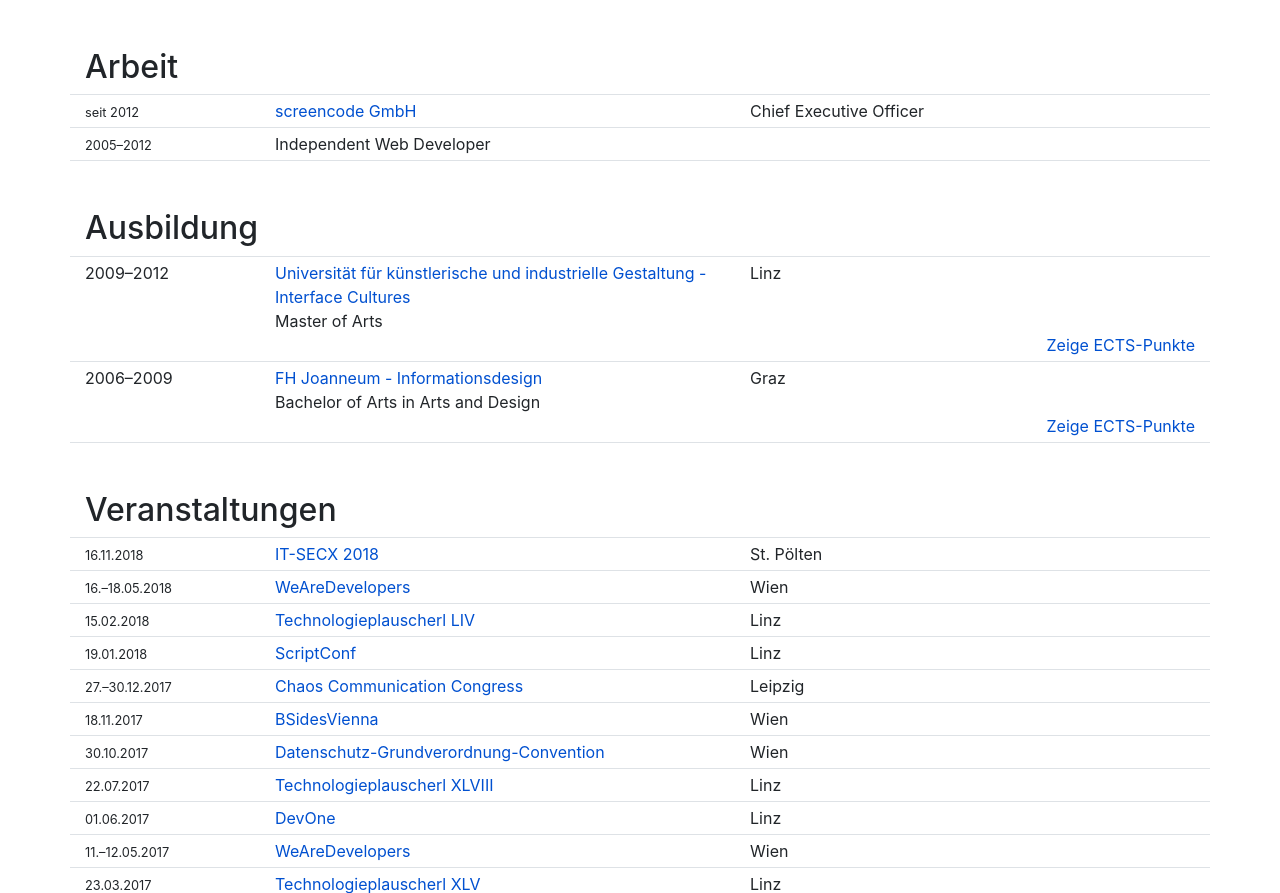
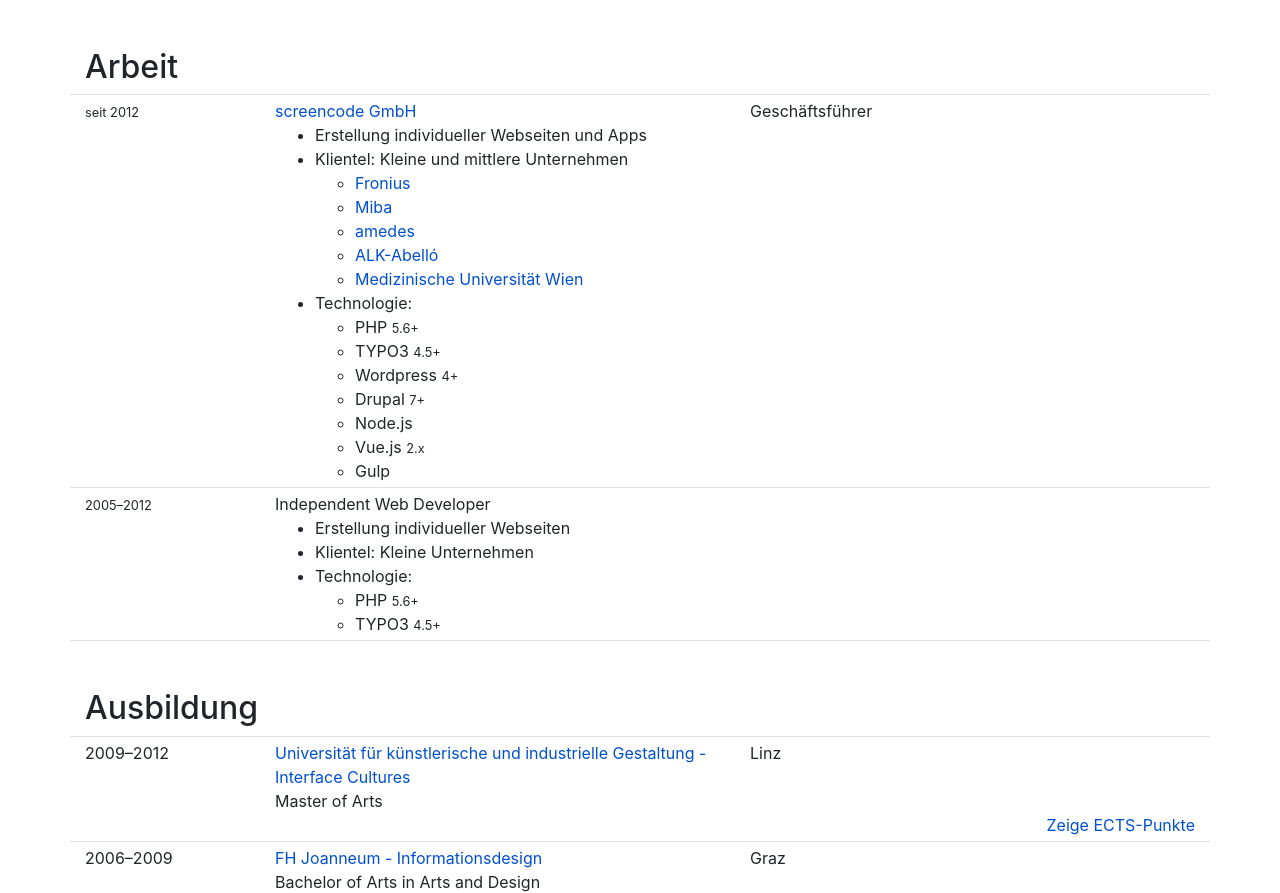
Before and after one commit to davidbru/catsec, a PHP site: page / in a window 1280 px wide. Shown: the part 104-997 px from the top of the page. Run offline with PHP 8.4, Linux system fonts and the light colour scheme; style sheets or scripts are compiled from the project's sources; some libraries are stand-ins or nearby versions.

Commit message:
work: add more info

```diff
--- a/src/index.php
+++ b/src/index.php
@@ -62,6 +62,7 @@
                     </div>
                     <div class="offset-1 col-11 offset-sm-0 col-sm-5 col-md-7 col-lg-5">
                         '.Utils::wrapInExtLink($work['title'], (isset($work['url'])?$work['url']:NULL)).'
+                        '.(isset($work['focus'])?'<ul class="mb-0"><li>'.implode('</li><li>', $work['focus']).'</li></ul>':'').'
                     </div>
                     <div class="offset-2 col-10 offset-sm-0 col-sm-3 col-md-2 col-lg-5">
                         '.(isset($work['addinfo'])?$work['addinfo']:'').'
--- a/src/scripts/data.php
+++ b/src/scripts/data.php
@@ -139,13 +139,43 @@
         'start_date' => '2012-04-01',
         'end_date' => 'ongoing',
         'title' => 'screencode GmbH',
-        'addinfo' => 'Chief Executive Officer',
-        'url' => 'https://www.screencode.at'
+        'addinfo' => 'Geschäfts&shy;führer',
+        'url' => 'https://www.screencode.at',
+        'focus' => array(
+            'Erstellung individueller Webseiten und Apps',
+            'Klientel: Kleine und mittlere Unternehmen
+            <ul>
+            <li>'.Utils::wrapInExtLink('Fronius', 'https://www.fronius.com/').'</li>
+            <li>'.Utils::wrapInExtLink('Miba', 'https://www.miba.com/').'</li>
+            <li>'.Utils::wrapInExtLink('amedes', 'https://www.amedes-group.com/').'</li>
+            <li>'.Utils::wrapInExtLink('ALK-Abelló', 'https://www.alk.net/at/').'</li>
+            <li>'.Utils::wrapInExtLink('Medizinische Universität Wien', 'https://www.pollenwarndienst.at/').'</li>
+            </ul>',
+            'Technologie:
+                <ul>
+                <li>PHP <small>5.6+</small></li>
+                <li>TYPO3 <small>4.5+</small></li>
+                <li>Wordpress <small>4+</small></li>
+                <li>Drupal <small>7+</small></li>
+                <li>Node.js</li>
+                <li>Vue.js <small>2.x</small></li>
+                <li>Gulp</li>
+                </ul>'
+        )
     ),
     20050101 => array(
         'start_date' => '2005-01-01',
         'end_date' => '20120331',
-        'title' => 'Independent Web Developer'
+        'title' => 'Independent Web Developer',
+        'focus' => array(
+            'Erstellung individueller Webseiten',
+            'Klientel: Kleine Unternehmen',
+            'Technologie:
+                <ul>
+                <li>PHP <small>5.6+</small></li>
+                <li>TYPO3 <small>4.5+</small></li>
+                </ul>'
+        )
     ),
 );
 krsort($works);
```
